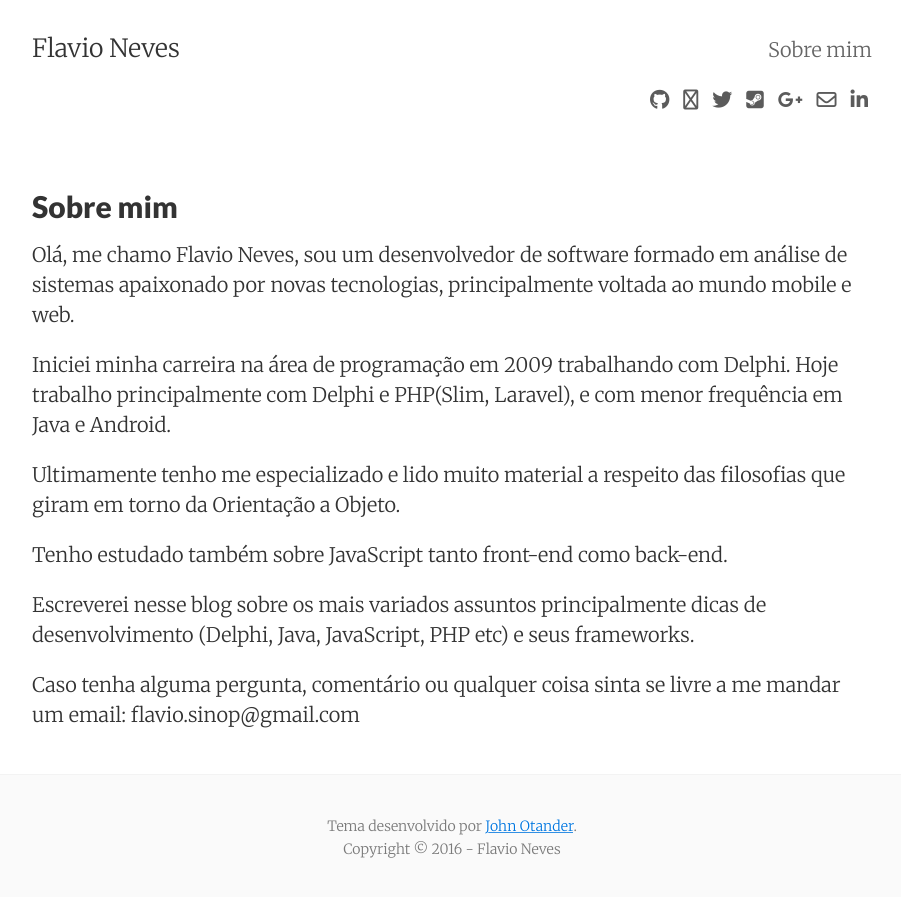
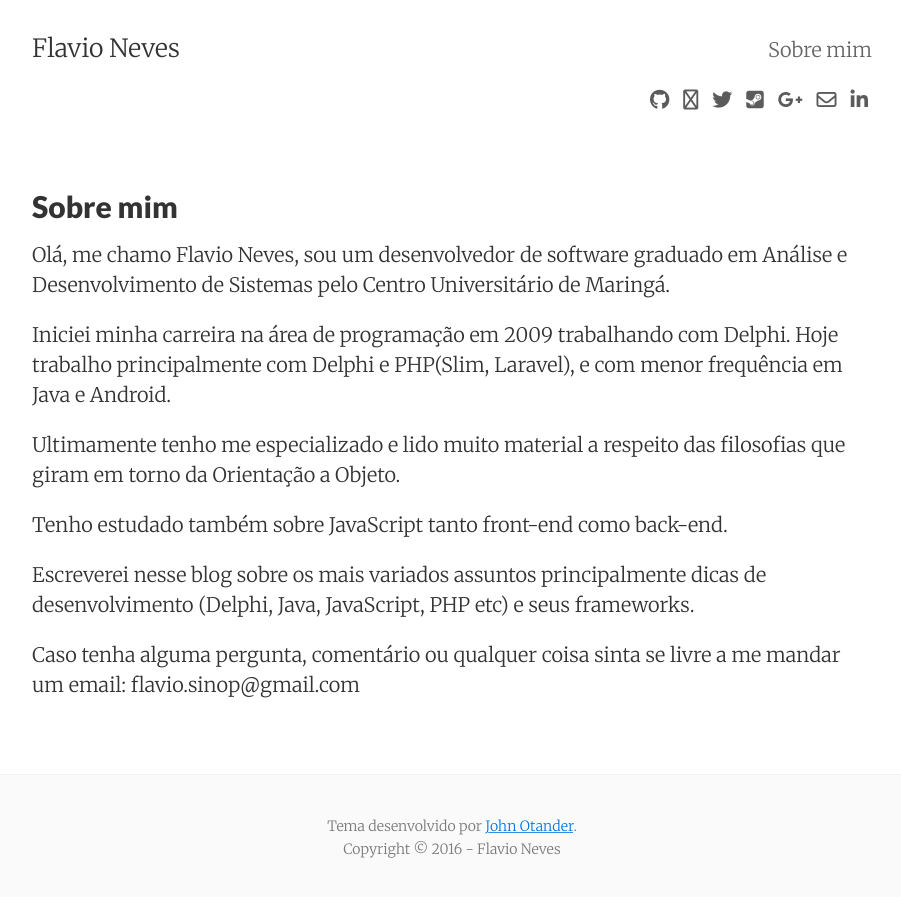
Before and after one commit to flaviox/flaviox.github.io, a Jekyll site: the page built from about.md, in a window 1280 px wide. Shown: the top 897 px of the page, without its empty margins (188-1089 px from the left). Built offline with Jekyll 4.4.1, drawn with Linux system fonts in a browser that asks for light colours; nearby versions of some CDN libraries.

Commit message:
Update about.md

```diff
--- a/about.md
+++ b/about.md
@@ -5,7 +5,7 @@ permalink: /about/
 tags: about
 ---
 
-Olá, me chamo Flavio Neves, sou um desenvolvedor de software formado em análise de sistemas apaixonado por novas tecnologias, principalmente voltada ao mundo mobile e web.
+Olá, me chamo Flavio Neves, sou um desenvolvedor de software graduado em Análise e Desenvolvimento de Sistemas pelo Centro Universitário de Maringá.
 
 Iniciei minha carreira na área de programação em 2009 trabalhando com Delphi. Hoje trabalho principalmente com Delphi e PHP(Slim, Laravel), e com menor frequência em Java e Android.
 
```
